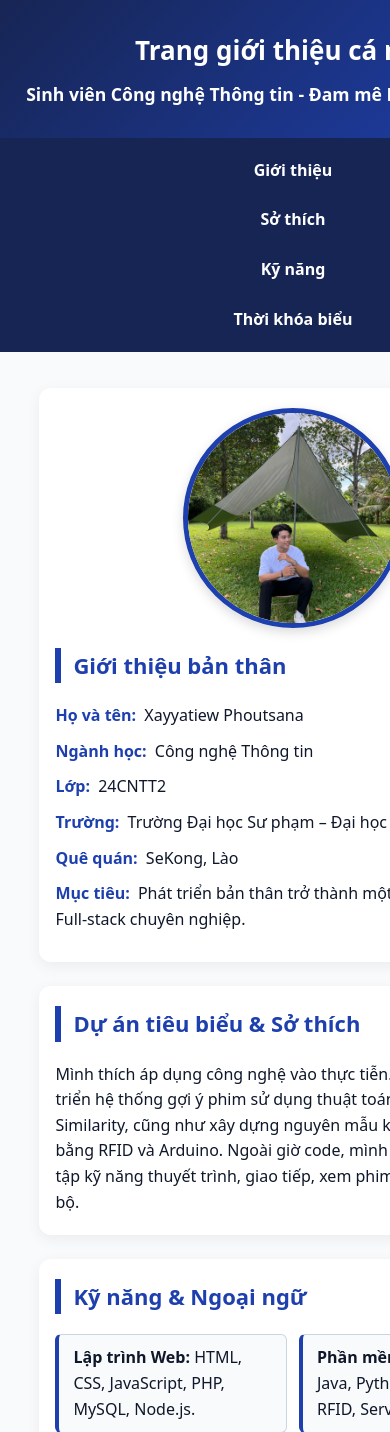
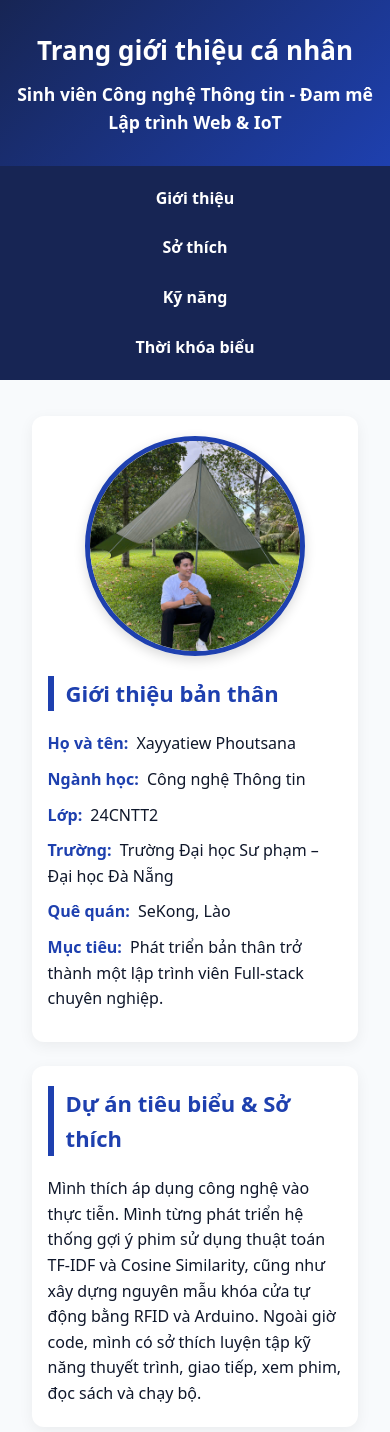
Before and after one commit to phoutsana/ltweb-doan-nhom08, a PHP site: page /thanhvien/3120224184_phoutsana/gioithieu.html in a window 390 px wide; the page is wider, and only the part inside the window is pictured. Shown: the top 1432 px of that part. Run offline with PHP 8.4, Linux system fonts and the light colour scheme.

Commit message:
Them CSS responsive cho trang ca nhan cua Phoutsana

```diff
--- a/thanhvien/3120224184_phoutsana/style-canhan.css
+++ b/thanhvien/3120224184_phoutsana/style-canhan.css
@@ -14,7 +14,9 @@
     padding: 0;
 }
 
-body {
+/* Ép ưu tiên cấu trúc Flexbox cho trang này thay vì Grid của nhóm
+   Đồng thời chuyển overflow-x thành auto để bỏ cách che lỗi cũ */
+body.bo-cuc-trang {
     font-family: var(--phong-chu);
     background-color: var(--mau-nen);
     color: var(--mau-chu);
@@ -22,6 +24,7 @@ body {
     display: flex;
     flex-direction: column;
     min-height: 100vh;
+    overflow-x: auto;
 }
 
 /* 2. Quy chuẩn trạng thái :hover và :focus-visible cho TẤT CẢ liên kết và nút bấm */
@@ -131,6 +134,7 @@ main.noi-dung-chinh {
     max-width: 1100px;
     margin: 20px auto;
     flex: 1;
+    min-width: 0; /* THÊM DÒNG NÀY ĐỂ ÉP KHUNG CHÍNH CO LẠI THEO LỜI THẦY */
 }
 
 .khoi-noi-dung {
```
